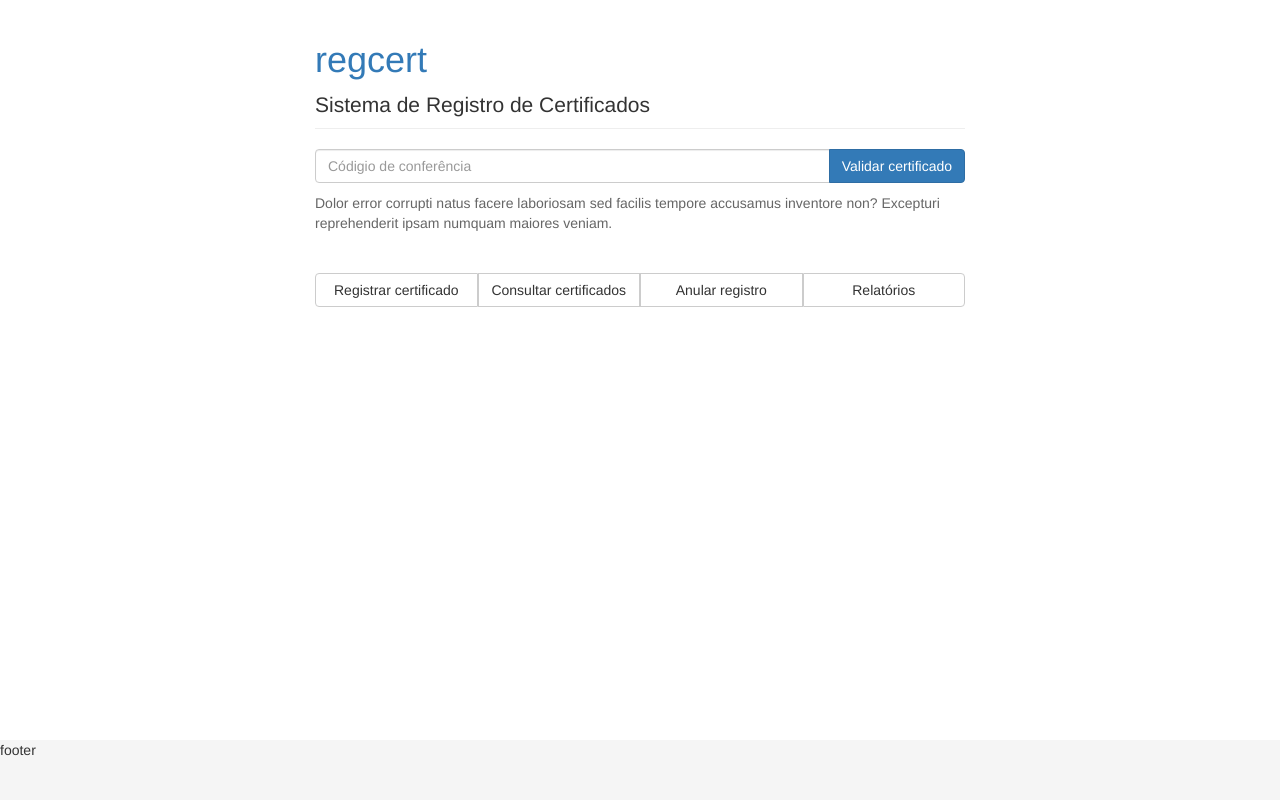
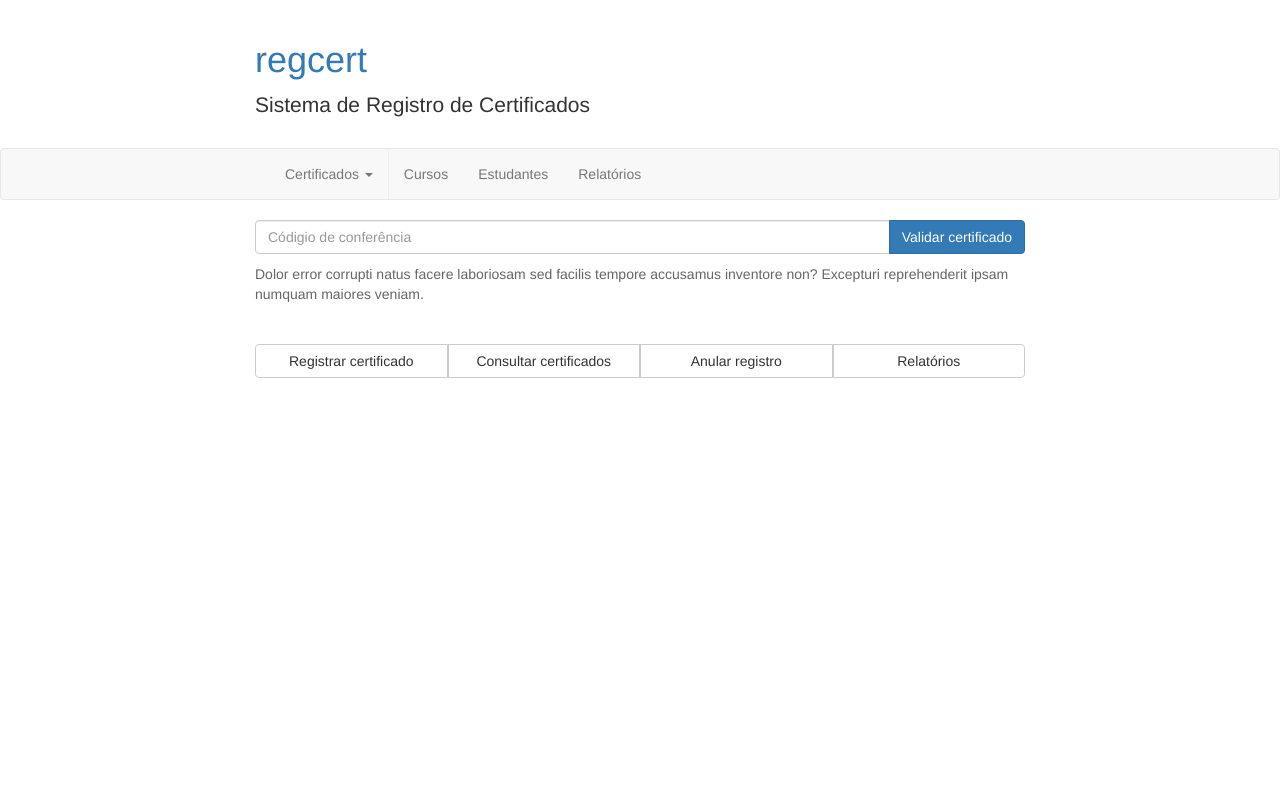
Before and after one commit to interlegis/regcert, a Django app: page / in a window 1280 px wide. Run offline with Django 3.2, Linux system fonts and the light colour scheme; the visitor is signed in with stand-in values (Sample User, id 1); some libraries are stand-ins or nearby versions.

Commit message:
Changed base layout

```diff
--- a/src/templates/base.html
+++ b/src/templates/base.html
@@ -10,17 +10,22 @@
     <link rel="stylesheet" href="{% static 'bootstrap/dist/css/bootstrap.min.css' %}">
 
     <style>
-        .container {
-            width: auto;
-            max-width: 680px;
-            padding: 0 15px;
-        }
         .footer {
             position: absolute;
             bottom: 0;
             width: 100%;
             height: 60px;
-            background-color: #f5f5f5;
+            background-color: #e7e7e7;
+        }
+        .container {
+            max-width: 800px;
+        }
+        .vertical-divider {
+            height: 50px;
+            border-left: 1px solid #eee;
+        }
+        .rc-page-header {
+            border-bottom: 0;
         }
         .rc-lead {
             margin-bottom: 0;
@@ -32,21 +37,48 @@
             padding: 10px 0 10px 0;
             color: #666;
         }
+        .rc-align-center {
+            text-align: center;
+        }
     </style>
 </head>
 <body>
     <div class="container">
-        <div class="page-header">
+        <div class="page-header rc-page-header">
             <h1><a href="{% url 'home' %}">regcert</a></h1>
             <p class="lead rc-lead">Sistema de Registro de Certificados</p>
         </div>
+    </div>
+    <nav class="navbar navbar-default">
+        <div class="container">
+
+            <!-- Collect the nav links, forms, and other content for toggling -->
+            <div class="collapse navbar-collapse center-block" id="bs-example-navbar-collapse-1">
+                <ul class="nav navbar-nav">
+                    <li class="dropdown">
+                        <a href="#" class="dropdown-toggle" data-toggle="dropdown" role="button" aria-expanded="false">Certificados <span class="caret"></span></a>
+                        <ul class="dropdown-menu" role="menu">
+                            <li><a href="#">Novo</a></li>
+                            <li><a href="#">Consultar</a></li>
+                            <li><a href="#">Anular</a></li>
+                        </ul>
+                    </li>
+                    <li class="vertical-divider"></li>
+                    <li><a href="#">Cursos</a></li>
+                    <li><a href="#">Estudantes</a></li>
+                    <li><a href="#">Relatórios</a></li>
+                </ul>
+            </div>
+        </div>
+    </nav>
+    <div class="container">
+
+
+
 
     {% block content %}
     {% endblock %}
 
-    </div>
-    <div class="footer">
-        footer
     </div>
 
     <script src="{% static 'jquery/dist/jquery.min.js' %}"></script>
```
